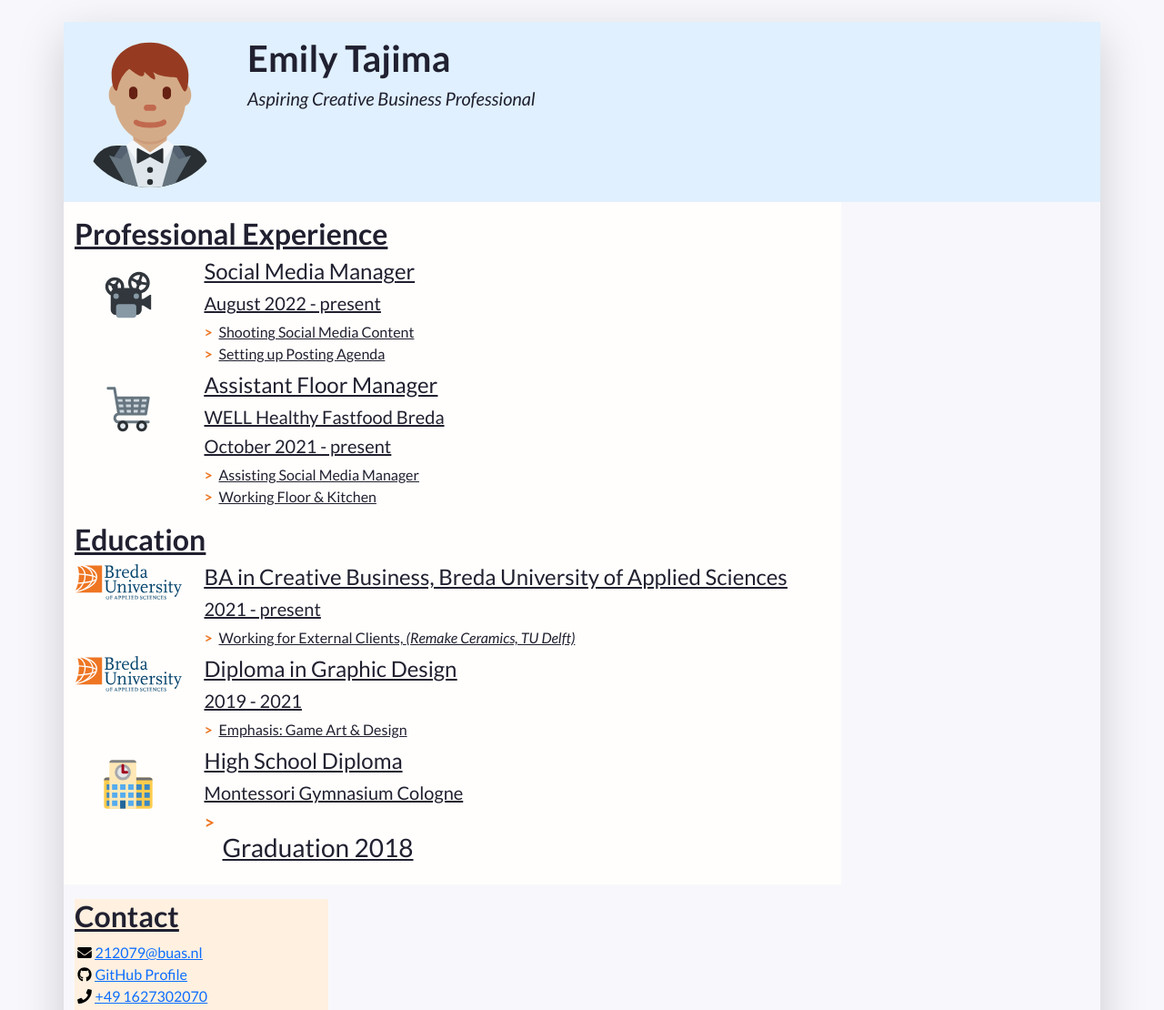
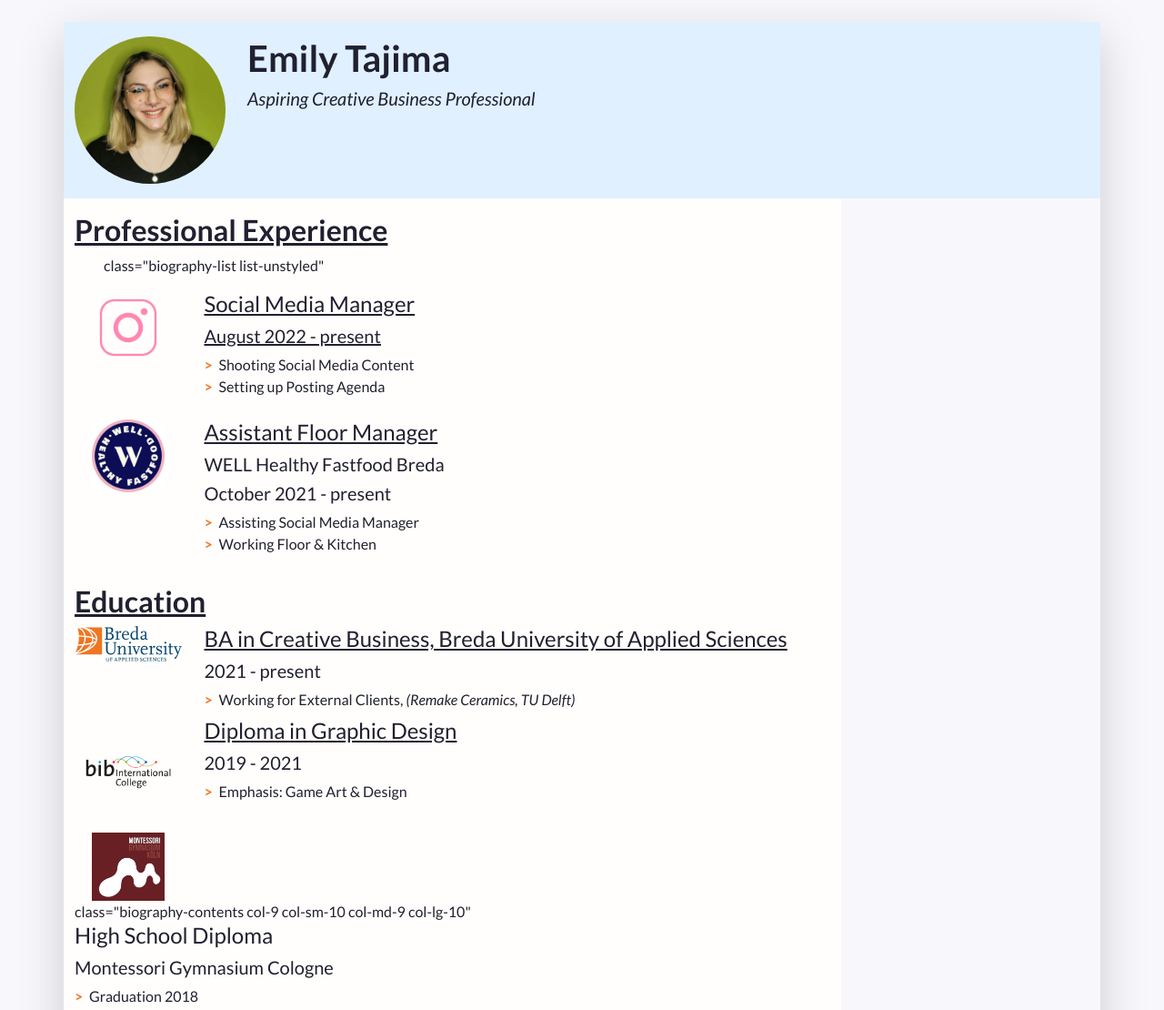
Before and after one commit to emilylyly/prj4_pro_part1, a plain HTML site: page index.html in a window 1280 px wide. Shown: the top 1110 px of the page at 91% size. Drawn offline with nearby package versions, Linux system fonts and the light colour scheme.

Commit message:
part 2 update
images added

```diff
--- a/index.html
+++ b/index.html
@@ -48,7 +48,7 @@
             "w-100" makes sure the image takes the full width of the column it's in
             "rounded-circle" cuts a circle around the image
           -->
-          <img class="w-100 rounded-circle my-3" src="images/portrait.svg" alt="Portrait of Firstname Lastname" width="160">
+          <img class="w-100 rounded-circle my-3" src="images/portrait-emily.jpg" alt="Portrait of Firstname Lastname" width="160">
         </div>
         <!--
           A container to wrap around your name and tagline. Full-width at small size, then columns of increasing size.
@@ -80,17 +80,17 @@
               Each list item (li) in the unordered list (ul) below will be one job.
               "list-unstyled" is a class that hides the bullet points of a list.
             -->
-            <ul class="biography-list list-unstyled"</ul>
+            <ul>class="biography-list list-unstyled"</ul>
 
               <!-- Top item (generally the latest or most relevant) in professional experience -->
               <li class="biography-item row mb-2">
                 <!-- We're using a grid inside a grid so we can align logos and text -->
                 <div class="logo-container col-3 col-sm-2 col-md-3 col-lg-2">
-                  <img class="biography-logo mw-100 d-block mx-auto" src="images/employers/projector.svg" alt="Company logo" width="80">
+                  <img class="biography-logo mw-100 d-block mx-auto" src="images/icons/instagram_logo_pink.png" width="80">
                 </div>
                 <div class="biography-contents col-9 col-sm-10 col-md-9 col-lg-10">
                   <h4><u>Social Media Manager</u></h4>
-                  <h5><u>August 2022 - present</h5>
+                  <h5><u>August 2022 - present</u></h5>
                   <!-- Use the list below to talk about your achievements -->
                   <ul class="biography-details list-unstyled">
                     <li>Shooting Social Media Content</li>
@@ -104,7 +104,7 @@
               <li class="biography-item row mb-2">
                 <div class="logo-container col-3 col-sm-2 col-md-3 col-lg-2">
                 <!-- We're using a grid inside a grid so we can align logos and text -->
-                  <img class="biography-logo mw-100 d-block mx-auto" src="images/employers/trolley.svg" alt="Company logo" width="80">
+                  <img class="biography-logo mw-100 d-block mx-auto" src="images/icons/WELL_logo.jpeg" width="80">
                 </div>
                 <div class="biography-contents col-9 col-sm-10 col-md-9 col-lg-10">
                   <h4><u>Assistant Floor Manager</u></h4>
@@ -147,7 +147,7 @@
               </li>
               <li class="biography-item row mb-2">
                 <div class="logo-container col-3 col-sm-2 col-md-3 col-lg-2">
-                  <img class="biography-logo mw-100 d-block mx-auto" src="images/schools/logo-buas.svg" alt="School logo" width="120">
+                  <img class="biography-logo mw-100 d-block mx-auto" src="images/schools/logo-bib-international-college.webp" alt="School logo" width="120">
                 </div>
                 <div class="biography-contents col-9 col-sm-10 col-md-9 col-lg-10">
                   <h4><u>Diploma in Graphic Design</u></h4>
@@ -163,14 +163,14 @@
               <!-- 2nd item in education -->
               <li class="biography-item row mb-2">
                 <div class="logo-container col-3 col-sm-2 col-md-3 col-lg-2">
-                  <img class="biography-logo mw-100 d-block mx-auto" src="images/schools/school.svg" alt="School logo" width="80">
+                  <img class="biography-logo mw-100 d-block mx-auto" src="images/schools/logo-montessori.jpg"School logo" width="80">
                 </div>
-                <div class="biography-contents col-9 col-sm-10 col-md-9 col-lg-10">
+                <div> class="biography-contents col-9 col-sm-10 col-md-9 col-lg-10" </div>
                 <strong><h4>High School Diploma</h4></strong>
-                  <h5> Montessori Gymnasium Cologne<h5>
+                  <h5>Montessori Gymnasium Cologne</h5>
 
                   <ul class="biography-details list-unstyled">
-                    <li><h3>Graduation 2018</h3>
+                    <li>Graduation 2018
 
                     </ul>
                   </div>
```
Also changed, not shown: images/icons/WELL_logo.jpeg (renamed from images/icons/WELL-logo.jpeg), images/icons/instagram_logo_pink.png (added), 3 other files.
